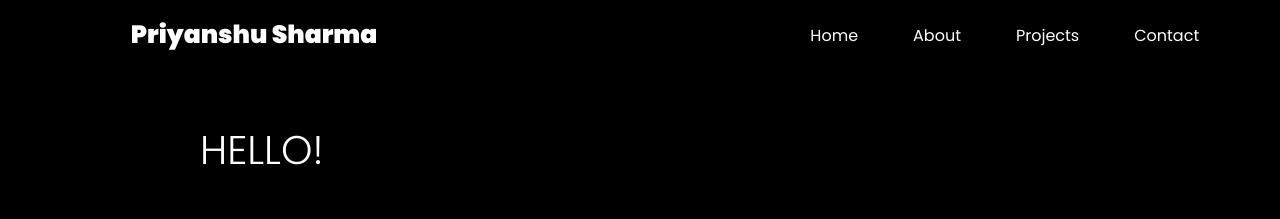
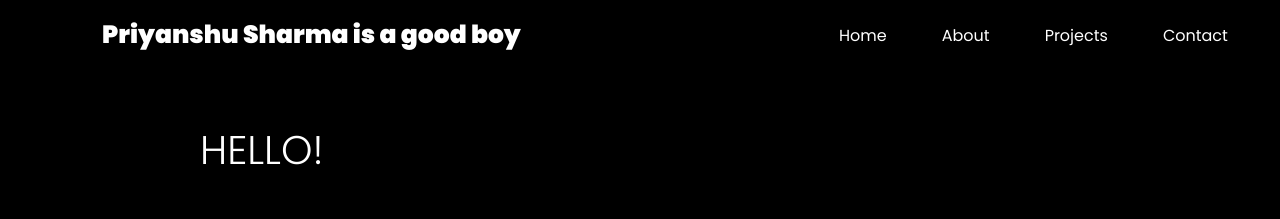
Before and after one commit to Priyanshucs22/Portfolio, a plain HTML site: page index.html in a window 1280 px wide. Shown: the top 219 px of the page. Drawn offline with Linux system fonts and the light colour scheme.

Commit message:
Update index.html

```diff
--- a/index.html
+++ b/index.html
@@ -18,7 +18,7 @@
     <nav>
         <div class="navbar">
             <div class="head">
-                <h1>Priyanshu Sharma</h1>
+                <h1>Priyanshu Sharma is a good boy</h1>
             </div>
             <div class="menu">
                 <button class="menuBtn"><img src="./public/menu.png" alt="Menu"></button>
```
